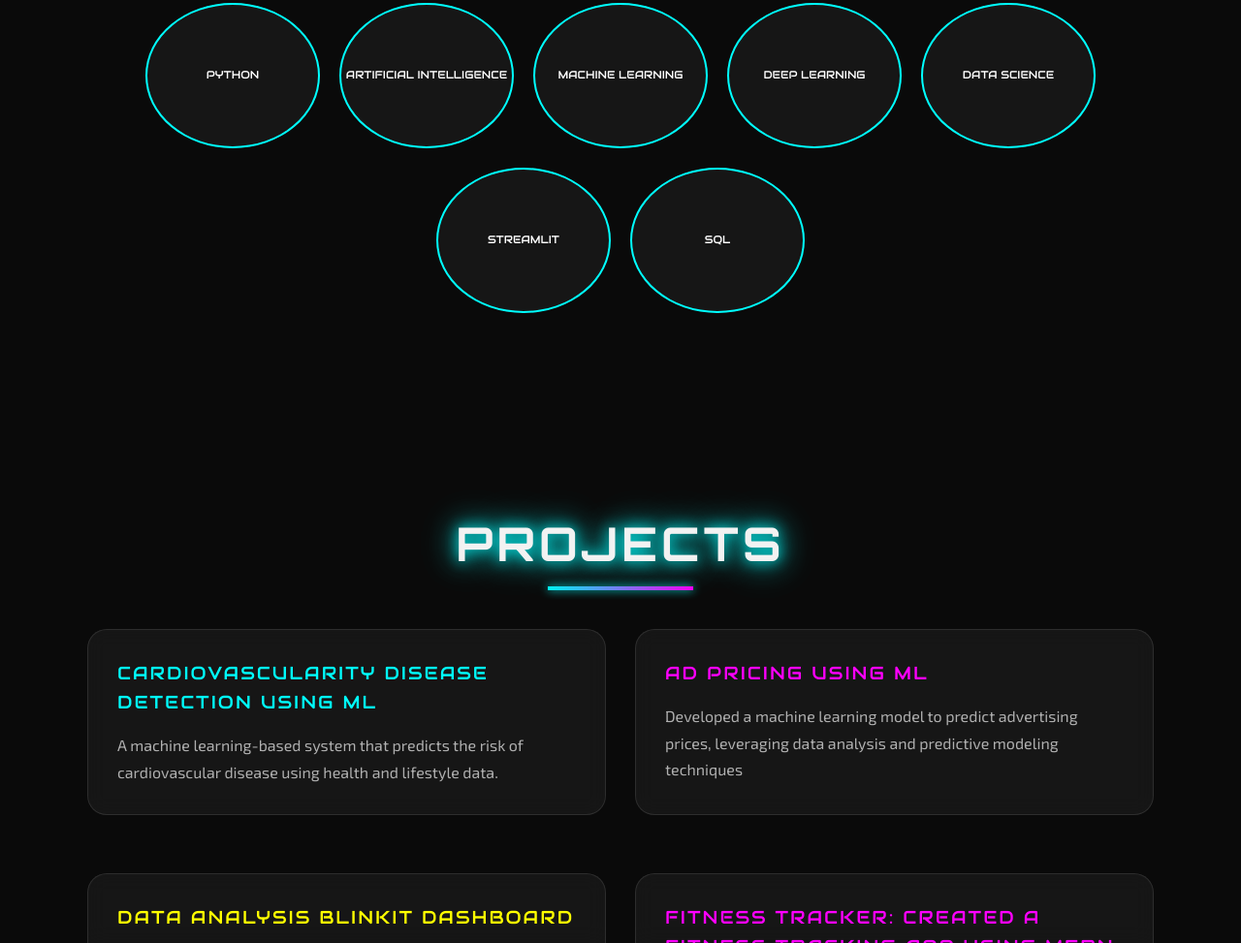
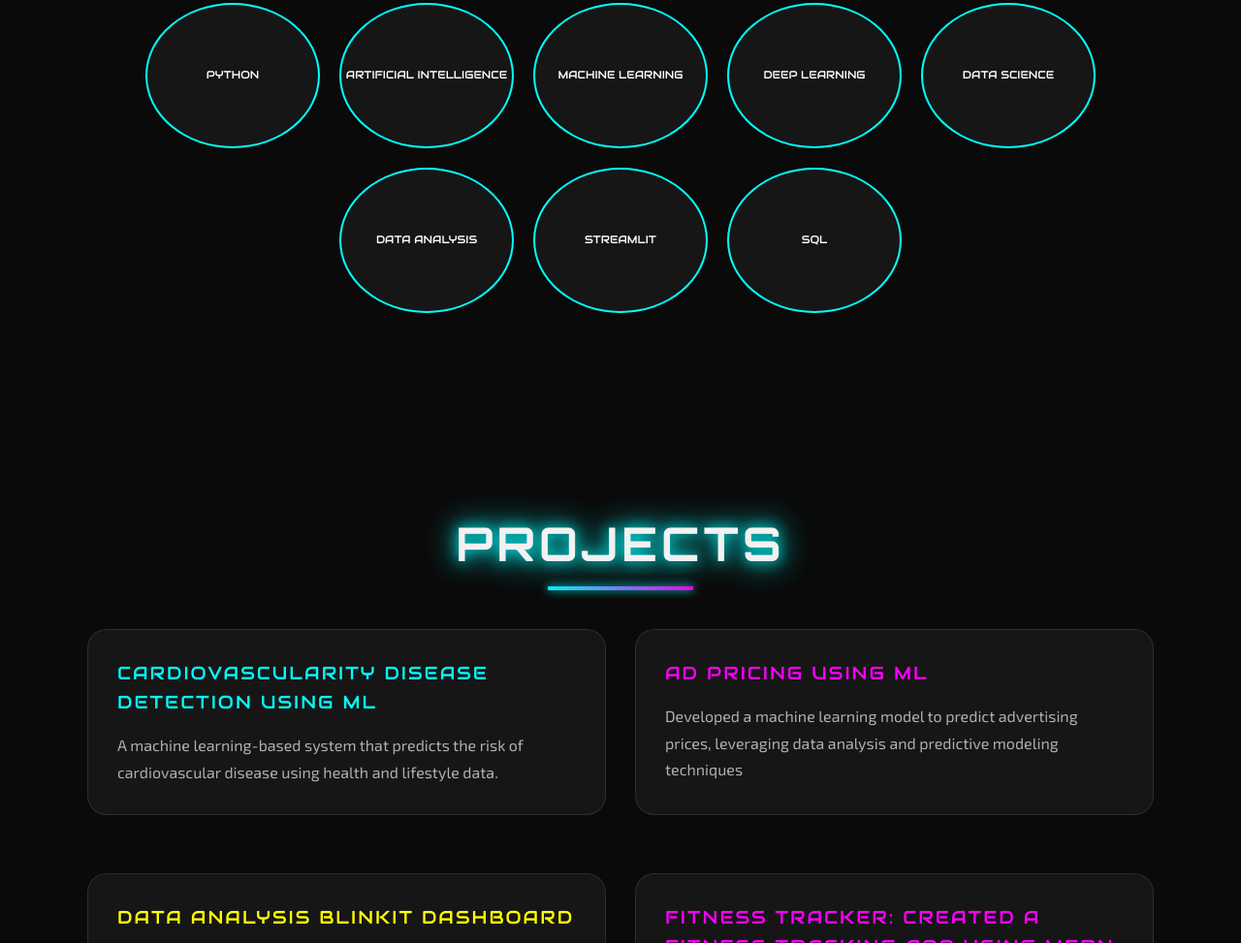
Before and after one commit to aaronjoyson/Portfolio, a plain HTML site: page index.html in a window 1280 px wide. Shown: the part 2356-3329 px from the top of the page at 97% size. Drawn offline with Linux system fonts and the light colour scheme; animation ran at ten frames a second.

```diff
--- a/index.html
+++ b/index.html
@@ -129,6 +129,9 @@
                 <span> DATA SCIENCE</span>
             </div>
             <div class="skill-node">
+                <span> DATA ANALYSIS</span>
+            </div>
+            <div class="skill-node">
                 <span>STREAMLIT</span>
             </div>
             <div class="skill-node">
@@ -220,4 +223,5 @@
 <script src="tooplate-neural-scripts.js"></script>
 
 </body>
+
 </html>
```
